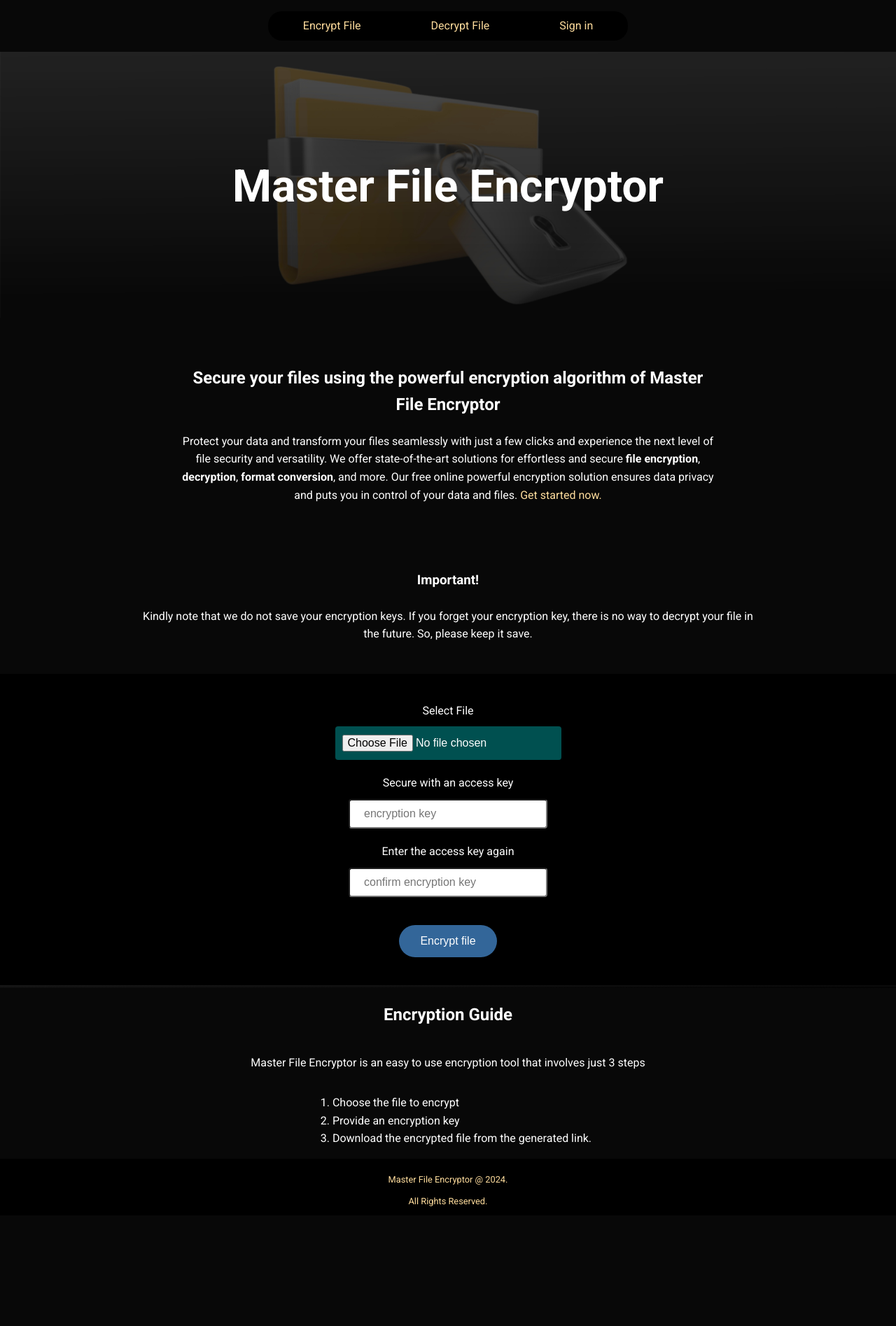
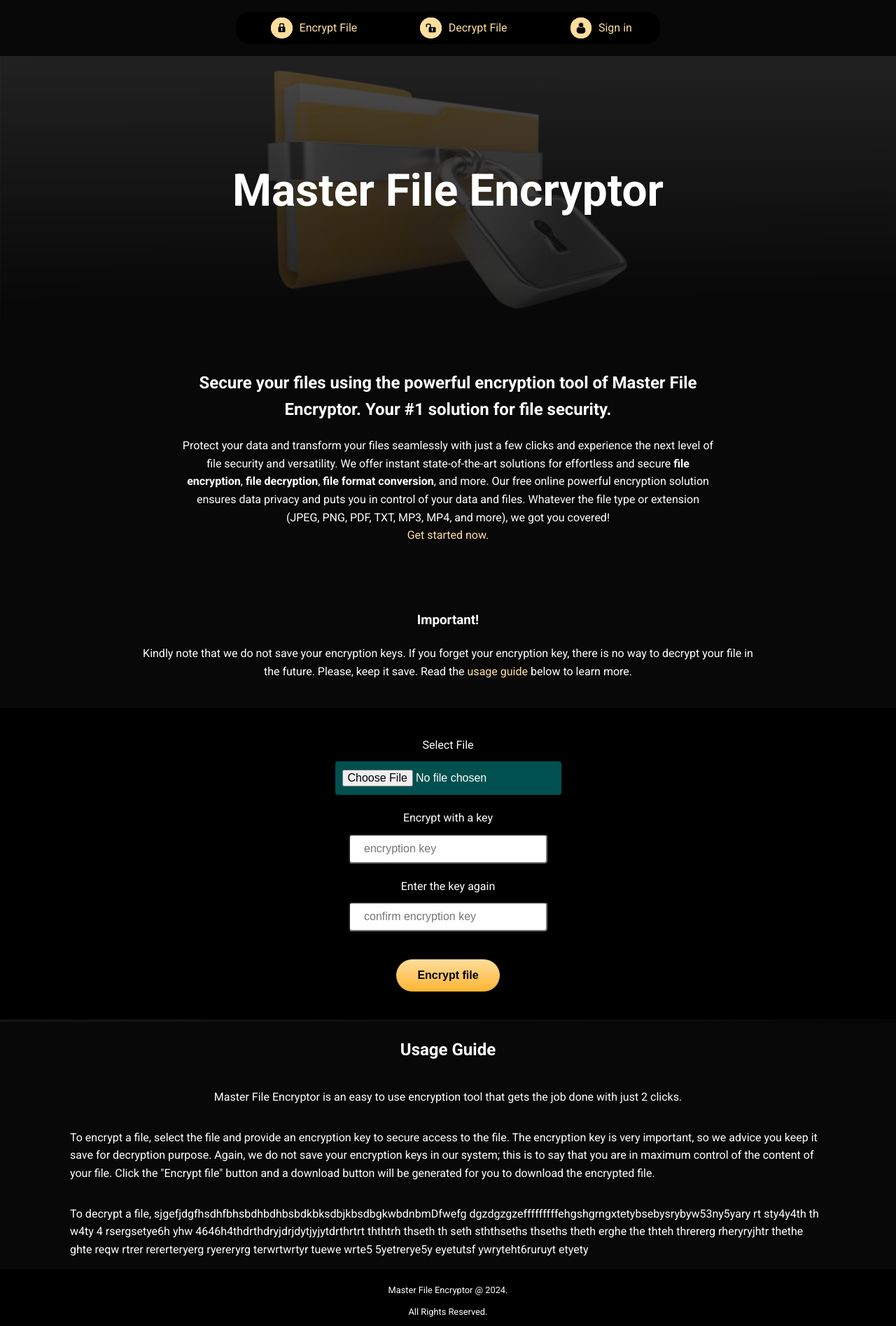
Before and after one commit to themaestrocode/masterfile_encryptor_frontend, a plain HTML site: page index.html in a window 1280 px wide. Shown: the whole page at 70% size. Before the commit the page ends 1737 px from the top, so only its background shows below. Drawn offline with Linux system fonts and the light colour scheme.

Commit message:
updated the usage guide

```diff
--- a/css/general.css
+++ b/css/general.css
@@ -5,6 +5,7 @@ body {
   font-family: Roboto, Arial;
   font-size: 16px;
   line-height: 1.6;
+  padding-top: 80px;
 }
 
 h1 {
@@ -13,4 +14,5 @@ h1 {
 
 a {
   text-decoration: none;
+  color: rgb(255, 221, 157);
 }
--- a/css/header.css
+++ b/css/header.css
@@ -1,9 +1,14 @@
 .header {
-  /* height: 60px; */
   background-color: rgb(8, 8, 8);
+  height: 80px;
   display: flex;
   justify-content: center;
   align-items: center;
+  position: fixed;
+  top: 0;
+  right: 0;
+  left: 0;
+  z-index: 100;
 }
 
 .nav-links {
@@ -19,12 +24,24 @@
 }
 
 .nav-links li {
-  margin: 0 50px;
+  margin: 0 40px;
 }
 
 .nav-links a {
+  display: flex;
+  justify-content: center;
+  align-items: center;
+  cursor: pointer;
   color: rgb(255, 221, 157);
   text-decoration: none;
+  padding-left: 10px;
+}
+
+.nav-links a img {
+  height: 30px;
+  border-radius: 50%;
+  background-color: rgb(255, 221, 157);
+  margin-right: 10px;
 }
 
 .nav-links a:hover {
--- a/css/main.css
+++ b/css/main.css
@@ -41,7 +41,7 @@
 
 .important-section p {
   text-align: center;
-  margin: 4px 200px;
+  margin: 0 200px;
 }
 
 .form-section {
@@ -73,14 +73,20 @@
 }
 
 .encrypt-button {
-  background-color: rgb(51, 102, 153);
-  color: white;
+  /* background-color: rgb(255, 221, 157); */
+  background: linear-gradient(to bottom, rgb(255, 221, 157), rgb(252, 181, 50));
+  color: black;
+  font-weight: 700;
   border: none;
   border-radius: 50px;
   margin-top: 20px;
   padding: 14px 30px;
   font-size: 1rem;
   cursor: pointer;
+}
+
+.encrypt-button:hover {
+  background: linear-gradient(to bottom, rgb(247, 191, 89), rgb(228, 153, 13));
 }
 
 .download-section {
@@ -122,9 +128,14 @@
   align-items: center;
 }
 
+.guide-section p {
+  margin-right: 100px;
+  margin-left: 100px;
+}
+
 footer {
   background-color: black;
-  color: rgb(255, 221, 157);
+  color: white;
   display: flex;
   justify-content: center;
   align-items: center;
--- a/index.html
+++ b/index.html
@@ -17,9 +17,24 @@
     <div class="header">
         <div class="navbar">
             <ul class="nav-links">
-                <li><a href="">Encrypt File</a></li>
-                <li><a href="">Decrypt File</a></li>
-                <li><a href="">Sign in</a></li>
+                <li>
+                    <a href="index.html">
+                        <img src="images/icons/mylock.svg" alt="lock-icon">
+                        Encrypt File
+                    </a>
+                </li>
+                <li>
+                    <a href="decryption.html">
+                        <img src="images/icons/myunlock1.svg" alt="unlock-icon">
+                        Decrypt File
+                    </a>
+                </li>
+                <li>
+                    <a href="">
+                        <img src="images/icons/signin.svg" alt="signin-icon">
+                        Sign in
+                    </a>
+                </li>
             </ul>
         </div>
 
@@ -33,14 +48,15 @@
 
     <!--ABOUT SECTION-->
     <div class="about-section">
-        <h2>Secure your files using the powerful encryption algorithm of Master File Encryptor</h2>
+        <h2>Secure your files using the powerful encryption tool of Master File Encryptor. Your #1 solution for file security.</h2>
         <p>
             Protect your data and transform your files seamlessly with just a few clicks
             and experience the next level of file security and versatility.
-            We offer state-of-the-art solutions for effortless and secure
-            <b>file encryption</b>, <b>decryption</b>, <b>format conversion</b>, and more.
+            We offer instant state-of-the-art solutions for effortless and secure
+            <b>file encryption</b>, <b>file decryption</b>, <b>file format conversion</b>, and more.
             Our free online powerful encryption solution ensures data privacy and puts you in control of your data and files.
-            <a href="" style="color: rgb(255, 221, 157);">Get started now.</a>
+            Whatever the file type or extension (JPEG, PNG, PDF, TXT, MP3, MP4, and more), we got you covered!
+            <a href="" style="display: block;">Get started now.</a>
         </p>
     </div>
 
@@ -48,7 +64,8 @@
         <h3>Important!</h3>
         <p>
             Kindly note that we do not save your encryption keys. If you forget your encryption key, there is no way to
-            decrypt your file in the future. So, please keep it save.
+            decrypt your file in the future. Please, keep it save.
+            Read the <a href="">usage guide</a> below to learn more.
         </p>
     </div>
 
@@ -58,11 +75,11 @@
             <label for="file">Select File</label><br>
             <input class="selected-file js-selected-file" type="file" name="file" required><br>
 
-            <label for="encryptionKey">Secure with an access key</label><br>
+            <label for="encryptionKey">Encrypt with a key</label><br>
             <input class="encryption-key js-encryption-key" type="password" name="encryptionKey"
                 placeholder="encryption key" required><br>
 
-            <label for="encryptionKey2">Enter the access key again</label><br>
+            <label for="encryptionKey2">Enter the key again</label><br>
             <input class="encryption-key2 js-encryption-key2" type="password" name="encryptionKey2"
                 placeholder="confirm encryption key" required><br>
 
@@ -75,13 +92,21 @@
     </div>
 
     <div class="guide-section">
-        <h2>Encryption Guide</h2>
-        <p>Master File Encryptor is an easy to use encryption tool that involves just 3 steps</p>
-        <ol>
-            <li>Choose the file to encrypt</li>
-            <li>Provide an encryption key</li>
-            <li>Download the encrypted file from the generated link.</li>
-        </ol>
+        <h2>Usage Guide</h2>
+        <p>Master File Encryptor is an easy to use encryption tool that gets the job done with just 2 clicks.</p>
+        <p>
+            To encrypt a file, select the file and provide an encryption key to secure access to the file.
+            The encryption key is very important, so we advice you keep it save for decryption purpose.
+            Again, we do not save your encryption keys in our system; this is to say that you are in maximum control of the content of your file.
+            Click the "Encrypt file" button and a download button will be generated for you to download the encrypted file.
+        </p>
+        <p>
+            To decrypt a file, sjgefjdgfhsdhfbhsbdhbdhbsbdkbksdbjkbsdbgkwbdnbmDfwefg
+            dgzdgzgzefffffffffehgshgrngxtetybsebysrybyw53ny5yary rt sty4y4th th w4ty 4
+            rsergsetye6h yhw 4646h4thdrthdryjdrjdytjyjytdrthrtrt ththtrh thseth th seth sththseths thseths theth
+            erghe the thteh thrererg rheryryjhtr thethe ghte reqw rtrer rererteryerg ryereryrg terwrtwrtyr tuewe
+            wrte5 5yetrerye5y eyetutsf ywryteht6ruruyt etyety
+        </p>
     </div>
 
     <footer>
```
Also changed, not shown: images/11-2-folders-png-file.png (deleted), images/icons/hamburger-menu.svg (renamed from images/hamburger-menu.svg), images/icons/mylock.svg (added), images/icons/myunlock1.svg (added), images/icons/myunlock2.svg (added), images/icons/signin.svg (added).
